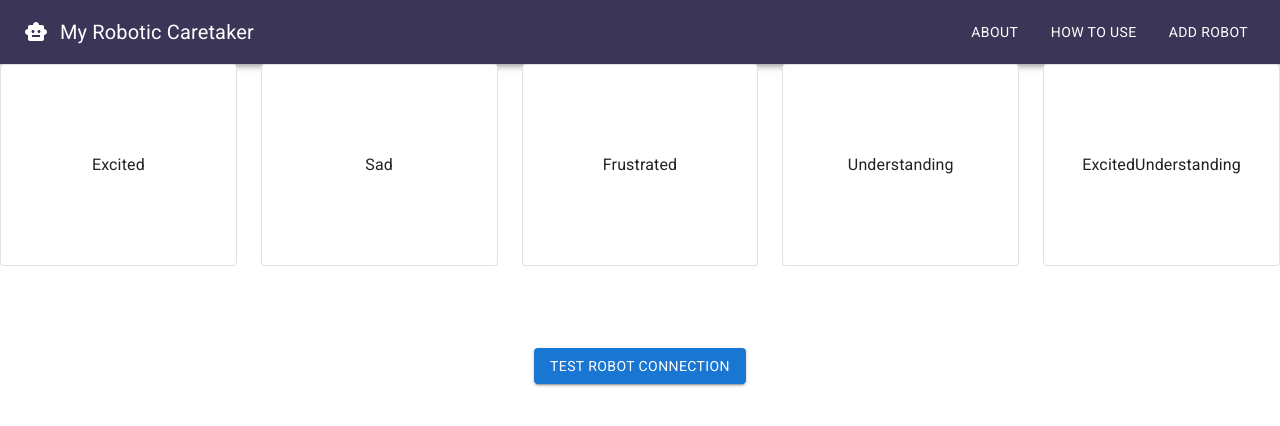
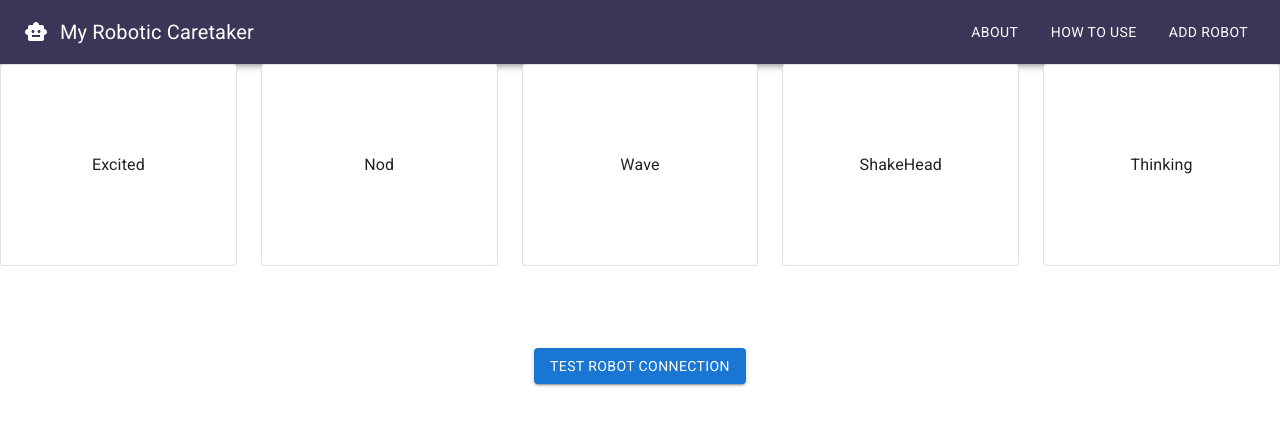
Before and after one commit to einarhaaland/robot-caretaker, a React (Create React App) app in the folder frontend/: page / in a window 1280 px wide. Shown: the top 426 px of the page. Built offline with nearby package versions, Linux system fonts and the light colour scheme; no server answers; a web font is replaced by a local one.

Commit message:
change moodcards to other emotions

```diff
--- a/frontend/src/App.tsx
+++ b/frontend/src/App.tsx
@@ -25,16 +25,16 @@ function App() {
           <MoodCard title='Excited'/>
         </Grid>
         <Grid item xs>
-          <MoodCard title='Sad'/>
+          <MoodCard title='Nod'/>
         </Grid>
         <Grid item xs>
-          <MoodCard title='Frustrated'/>
+          <MoodCard title='Wave'/>
         </Grid>
         <Grid item xs>
-          <MoodCard title='Understanding'/>
+          <MoodCard title='ShakeHead'/>
         </Grid>
         <Grid item xs>
-          <MoodCard title='ExcitedUnderstanding'/>
+          <MoodCard title='Thinking'/>
         </Grid>
       </Grid>
       <FetchButton />
```
